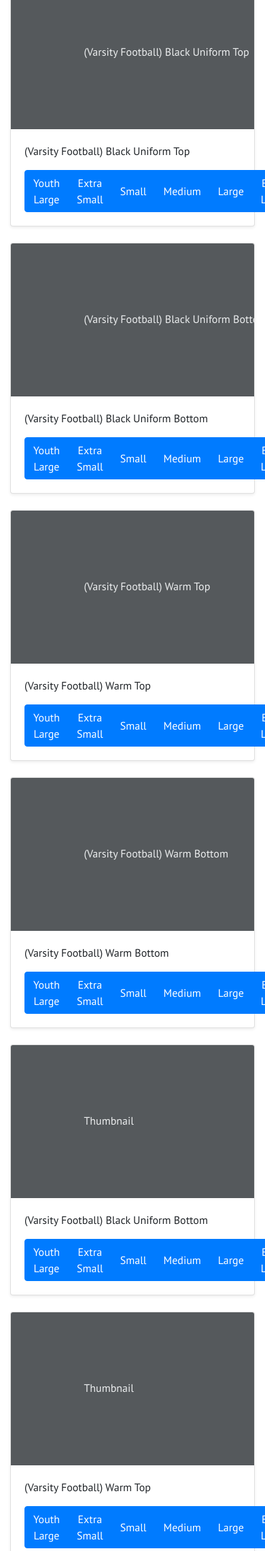
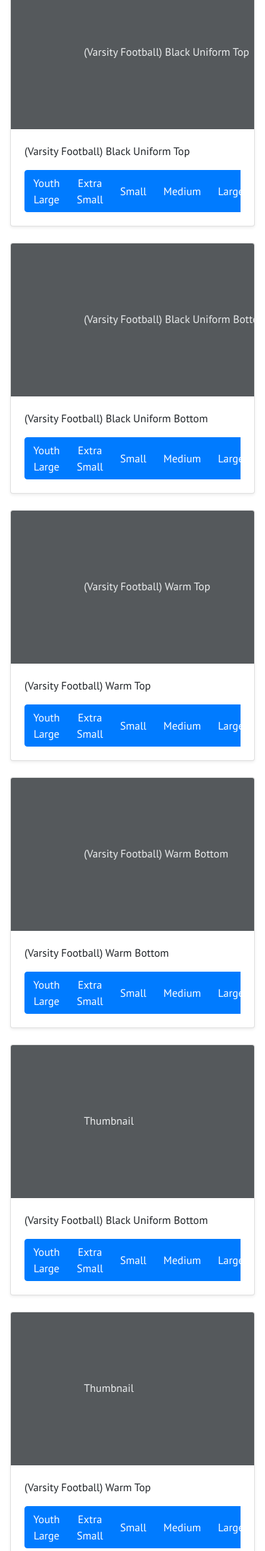
Before and after one commit to PedroVictorCoding/volunteer-atlanta, a Django app: template volunteer/templates/clubs/cheer/item_page.html in a window 390 px wide; the page is wider, and only the part inside the window is pictured. Shown: the part 314-2595 px from the top of that part at 68% size. Run offline with Django 3.2, Linux system fonts and the light colour scheme; the template is opened without the code that fills it: values that come from a table or form of the project are taken from there, others are empty; parts of the project's set-up code (start-up, migrations or seed data) failed here and were passed over; some libraries are stand-ins or nearby versions.

Commit message:
button group responsive in cheer item page

```diff
--- a/volunteer/templates/clubs/cheer/item_page.html
+++ b/volunteer/templates/clubs/cheer/item_page.html
@@ -23,7 +23,7 @@
       <div class="card-body">
         <p class="card-text">(Varsity Football) Black Uniform Top</p>
         <div class="d-flex justify-content-between align-items-center">
-          <div class="btn-group">
+          <div class="btn-group table-responsive">
             <button id="utf_yl" value="addItem" onclick="addItem('utf_yl', 'utf_yl', 0)" type="button" class="btn btn-primary">Youth Large</button>
             <button id="utf_xs" value="addItem" onclick="addItem('utf_xs', 'utf_xs', 0)" type="button" class="btn btn-primary">Extra Small</button>
             <button id="utf_s" value="addItem" onclick="addItem('utf_s', 'utf_s', 0)" type="button" class="btn btn-primary">Small</button>
@@ -44,7 +44,7 @@
       <div class="card-body">
         <p class="card-text">(Varsity Football) Black Uniform Bottom</p>
         <div class="d-flex justify-content-between align-items-center">
-          <div class="btn-group">
+          <div class="btn-group table-responsive">
             <button id="ubf_yl" value="addItem" onclick="addItem('ubf_yl', 'ubf_yl', 0)" type="button" class="btn btn-primary">Youth Large</button>
             <button id="ubf_xs" value="addItem" onclick="addItem('ubf_xs', 'ubf_xs', 0)" type="button" class="btn btn-primary">Extra Small</button>
             <button id="ubf_s" value="addItem" onclick="addItem('ubf_s', 'ubf_s', 0)" type="button" class="btn btn-primary">Small</button>
@@ -63,7 +63,7 @@
       <div class="card-body">
         <p class="card-text">(Varsity Football) Warm Top</p>
         <div class="d-flex justify-content-between align-items-center">
-          <div class="btn-group">
+          <div class="btn-group table-responsive">
             <button id="wtf_yl" value="addItem" onclick="addItem('wtf_yl', 'wtf_yl', 0)" type="button" class="btn btn-primary">Youth Large</button>
             <button id="wtf_xs" value="addItem" onclick="addItem('wtf_xs', 'wtf_xs', 0)" type="button" class="btn btn-primary">Extra Small</button>
             <button id="wtf_s" value="addItem" onclick="addItem('wtf_s', 'wtf_s', 0)" type="button" class="btn btn-primary">Small</button>
@@ -86,7 +86,7 @@
         <div class="card-body">
           <p class="card-text">(Varsity Football) Warm Bottom</p>
           <div class="d-flex justify-content-between align-items-center">
-            <div class="btn-group">
+            <div class="btn-group table-responsive">
               <button id="wbf_yl" value="addItem" onclick="addItem('wbf_yl', 'wbf_yl', 0)" type="button" class="btn btn-primary">Youth Large</button>
               <button id="wbf_xs" value="addItem" onclick="addItem('wbf_xs', 'wbf_xs', 0)" type="button" class="btn btn-primary">Extra Small</button>
               <button id="wbf_s" value="addItem" onclick="addItem('wbf_s', 'wbf_s', 0)" type="button" class="btn btn-primary">Small</button>
@@ -107,7 +107,7 @@
         <div class="card-body">
           <p class="card-text">(Varsity Football) Black Uniform Bottom</p>
           <div class="d-flex justify-content-between align-items-center">
-            <div class="btn-group">
+            <div class="btn-group table-responsive">
               <button id="ubf_yl" value="addItem" onclick="addItem('ubf_yl', 'ubf_yl', 0)" type="button" class="btn btn-primary">Youth Large</button>
               <button id="ubf_xs" value="addItem" onclick="addItem('ubf_xs', 'ubf_xs', 0)" type="button" class="btn btn-primary">Extra Small</button>
               <button id="ubf_s" value="addItem" onclick="addItem('ubf_s', 'ubf_s', 0)" type="button" class="btn btn-primary">Small</button>
@@ -126,7 +126,7 @@
         <div class="card-body">
           <p class="card-text">(Varsity Football) Warm Top</p>
           <div class="d-flex justify-content-between align-items-center">
-            <div class="btn-group">
+            <div class="btn-group table-responsive">
               <button id="wtf_yl" value="addItem" onclick="addItem('wtf_yl', 'wtf_yl', 0)" type="button" class="btn btn-primary">Youth Large</button>
               <button id="wtf_xs" value="addItem" onclick="addItem('wtf_xs', 'wtf_xs', 0)" type="button" class="btn btn-primary">Extra Small</button>
               <button id="wtf_s" value="addItem" onclick="addItem('wtf_s', 'wtf_s', 0)" type="button" class="btn btn-primary">Small</button>
```
